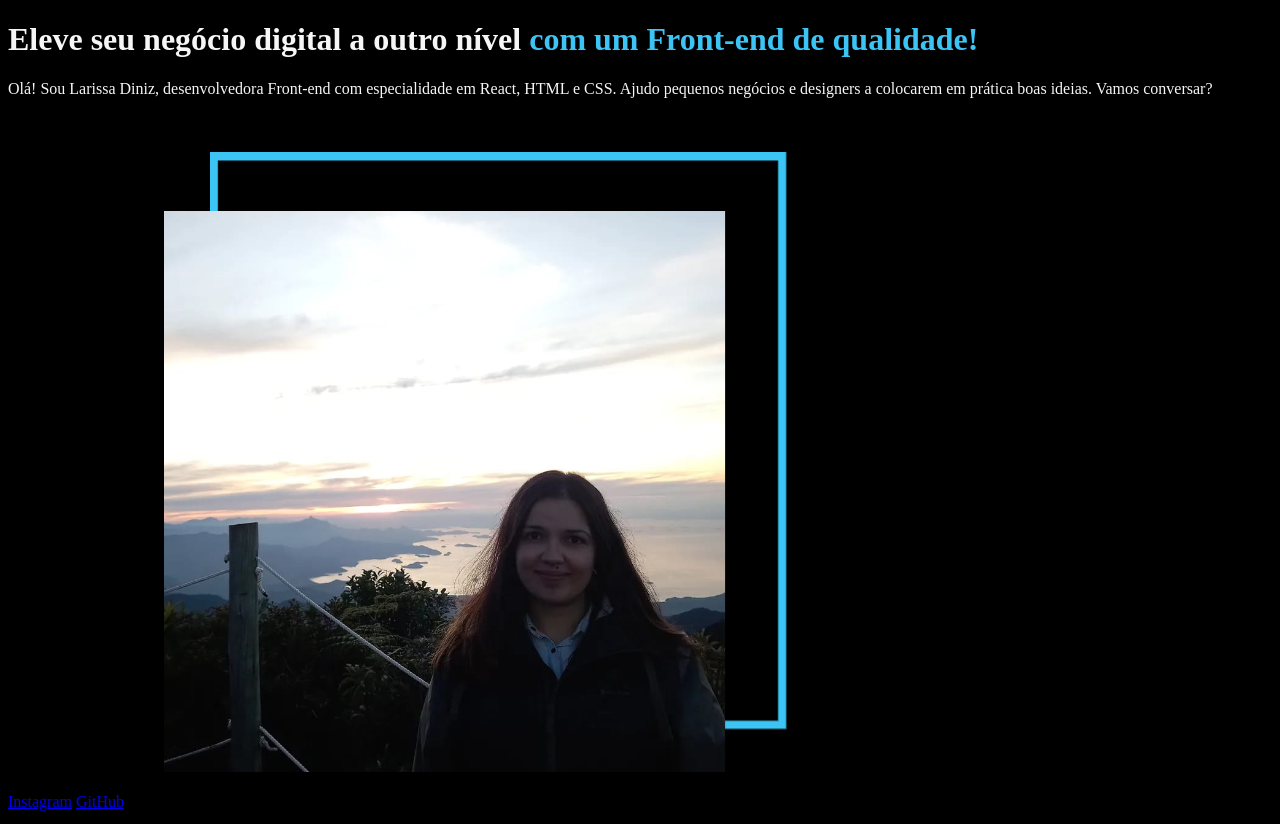
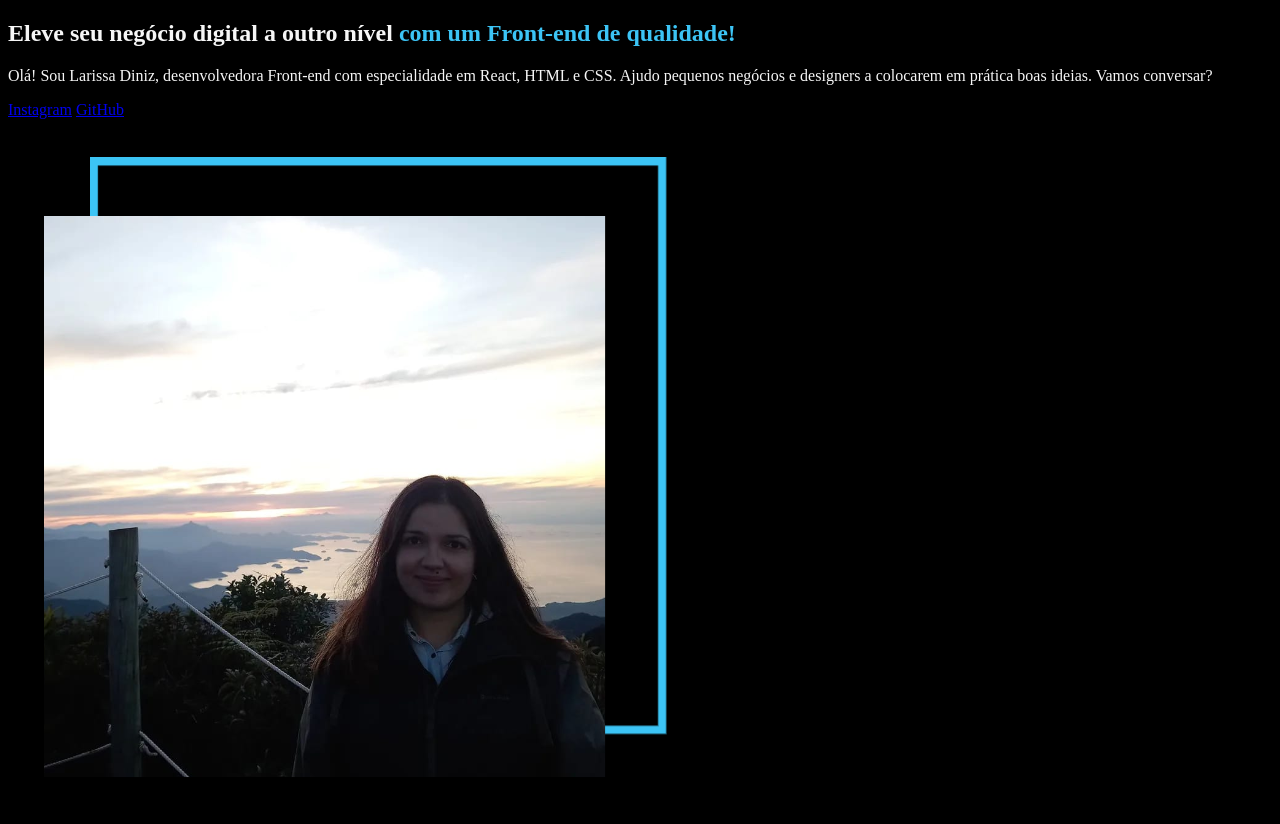
Before and after one commit to laaridiniz/HTML-e-CSS-Alura, a plain HTML site: page portfolio-alura/index.html in a window 1280 px wide. Drawn offline with Linux system fonts and the light colour scheme.

Commit message:
Update index.html

```diff
--- a/portfolio-alura/index.html
+++ b/portfolio-alura/index.html
@@ -8,11 +8,15 @@
 </head>
 <body>
     <header></header>
-    <main>
-        <h1>Eleve seu negócio digital a outro nível <strong>com um Front-end de qualidade!</strong></h1>
-        <p>Olá! Sou Larissa Diniz, desenvolvedora Front-end com especialidade em React, HTML e CSS. Ajudo pequenos negócios e designers a colocarem em prática boas ideias. Vamos conversar?</p>
-        <a href="https://instagram.com/laaridiniz_">Instagram</a>
-        <a href="https://github.com/laaridiniz">GitHub</a>
+    <main class="apresentacao">
+        <section class="apresentacao__conteudo">
+            <h1 class="apresentacao__conteudo__titulo">Eleve seu negócio digital a outro nível <strong class="titulo-destaque">com um Front-end de qualidade!</strong></h1>
+            <p class="apresentacao__conteudo__paragrafo">Olá! Sou Larissa Diniz, desenvolvedora Front-end com especialidade em React, HTML e CSS. Ajudo pequenos negócios e designers a colocarem em prática boas ideias. Vamos conversar?</p>
+            <div class="apresentacao__links">
+                <a class="apresentacao__links__ancora" href="https://instagram.com/laaridiniz_">Instagram</a>
+                <a class="apresentacao__links__ancora" href="https://github.com/laaridiniz">GitHub</a>
+            </div>
+        </section>
         <img src="picture.png" alt="Foto de rosto da Larissa">
     </main>
     <footer></footer>
```
